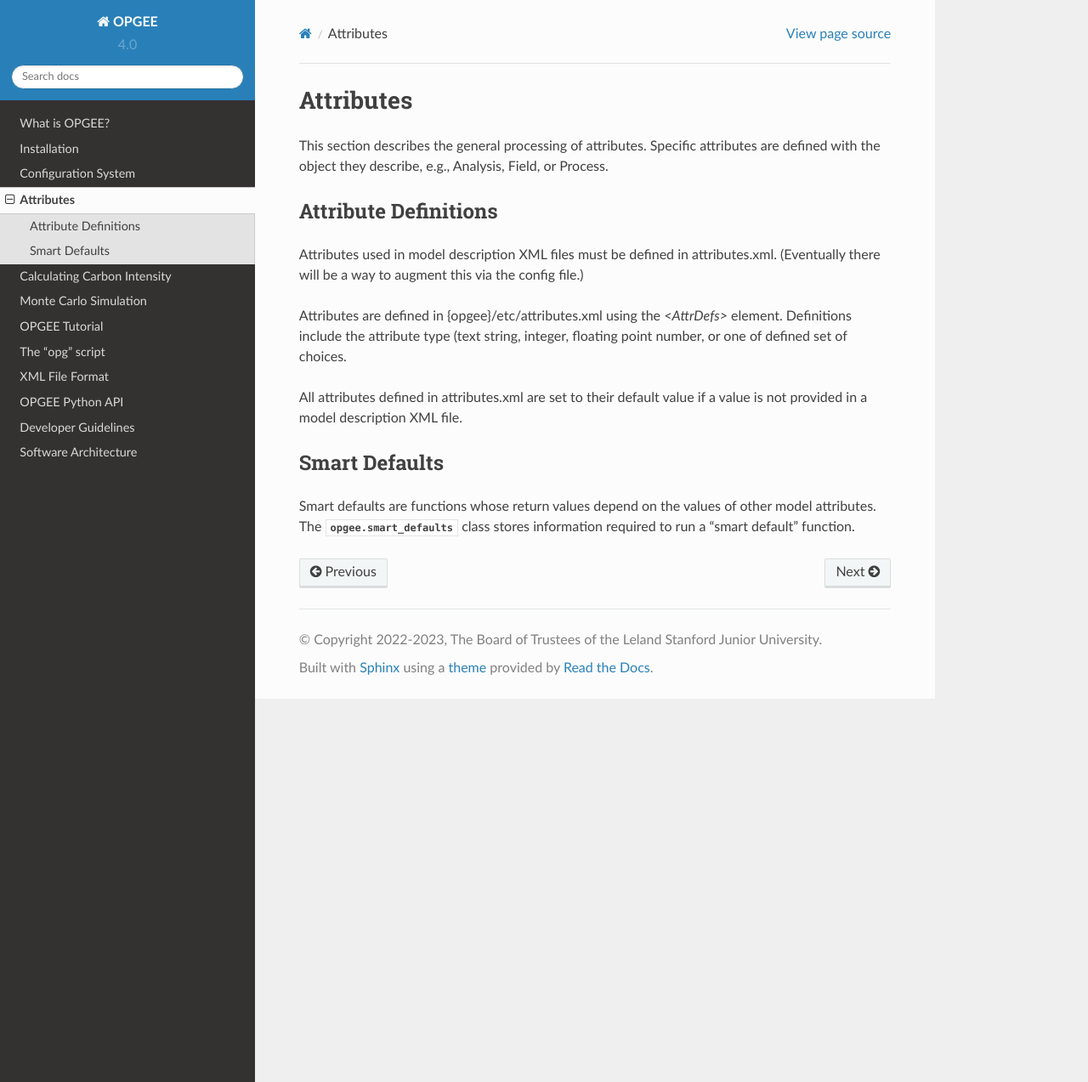
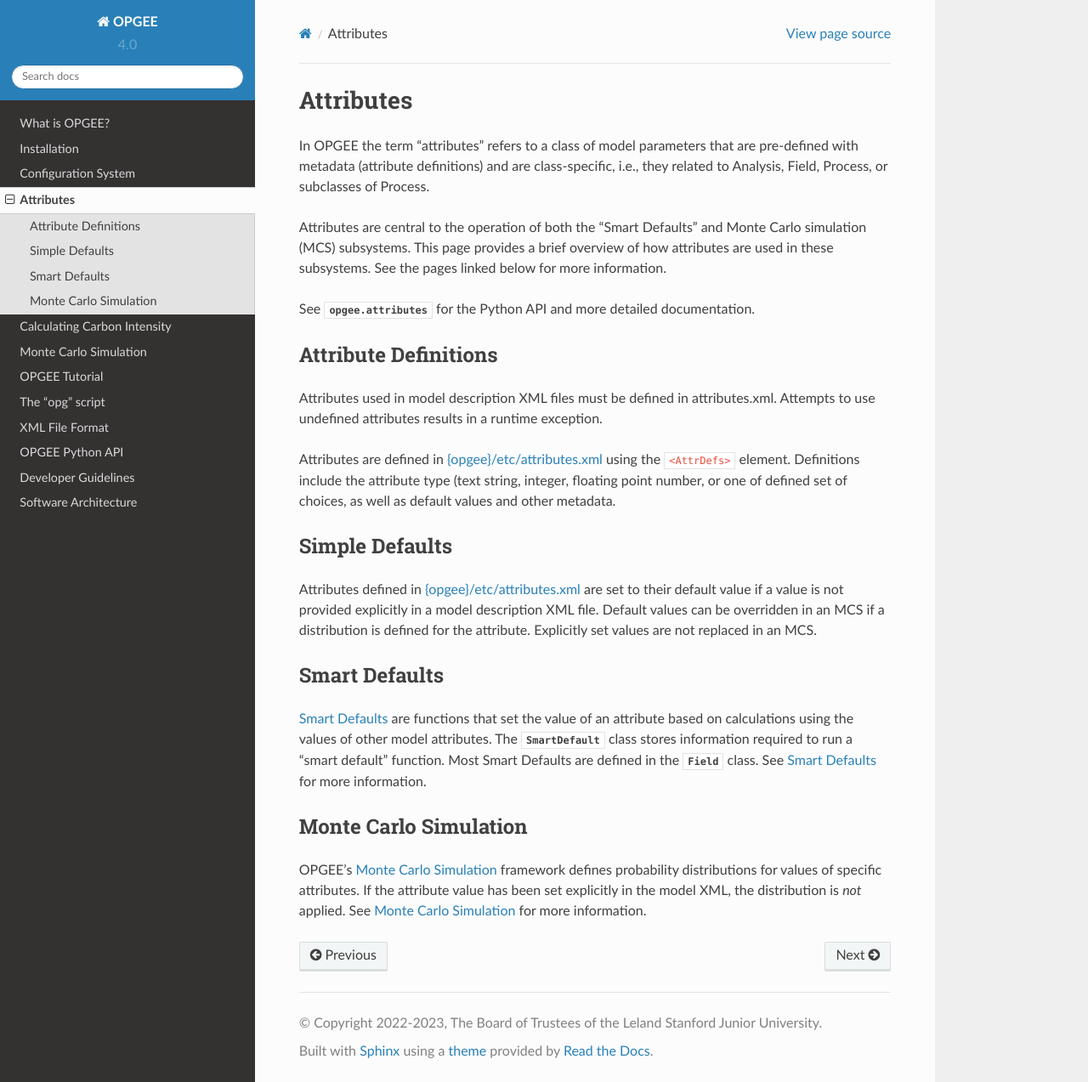
Before and after one commit to msmasnadi/OPGEEv4, a Sphinx documentation site: the page built from docs/source/attributes.rst, in a window 1280 px wide and 1273 px high. Shown: the whole window at 85% size. Built offline with Sphinx 7.4.7 and the Read the Docs theme 2.0.0, drawn with Linux system fonts in a browser that asks for light colours.

Commit message:
Added documentation for MCS

```diff
--- a/docs/source/attributes.rst
+++ b/docs/source/attributes.rst
@@ -1,25 +1,46 @@
 Attributes
 ===========
 
-This section describes the general processing of attributes. Specific attributes are defined
-with the object they describe, e.g., Analysis, Field, or Process.
+In OPGEE the term "attributes" refers to a class of model parameters that are pre-defined
+with metadata (attribute definitions) and are class-specific, i.e., they related to
+Analysis, Field, Process, or subclasses of Process.
+
+Attributes are central to the operation of both the "Smart Defaults" and Monte Carlo
+simulation (MCS) subsystems. This page provides a brief overview of how attributes are
+used in these subsystems. See the pages linked below for more information.
+
+See :obj:`opgee.attributes` for the Python API and more detailed documentation.
 
 Attribute Definitions
 ----------------------
 
 Attributes used in model description XML files must be defined in attributes.xml.
-(Eventually there will be a way to augment this via the config file.)
+Attempts to use undefined attributes results in a runtime exception.
 
-Attributes are defined in {opgee}/etc/attributes.xml using the `<AttrDefs>` element.
-Definitions include the attribute type (text string, integer, floating point number,
-or one of defined set of choices.
+Attributes are defined in `{opgee}/etc/attributes.xml <opgee-xml.html#attributes-xml>`__
+using the ``<AttrDefs>`` element. Definitions include the attribute type (text string,
+integer, floating point number, or one of defined set of choices, as well as default
+values and other metadata.
 
-All attributes defined in attributes.xml are set to their default value if a value
-is not provided in a model description XML file.
+Simple Defaults
+-----------------
+Attributes defined in `{opgee}/etc/attributes.xml <opgee-xml.html#attributes-xml>`__
+are set to their default value if a value is not provided explicitly in a model
+description XML file. Default values can be overridden in an MCS if a distribution
+is defined for the attribute. Explicitly set values are not replaced in an MCS.
 
 Smart Defaults
 ---------------
+:doc:`opgee.smart_defaults` are functions that set the value of an attribute based
+on calculations using the values of other model attributes.
+The :class:`.SmartDefault` class stores information
+required to run a "smart default" function. Most Smart Defaults are defined in the
+:class:`.Field` class. See :doc:`opgee.smart_defaults` for more information.
 
-Smart defaults are functions whose return values depend on the values
-of other model attributes. The :obj:`opgee.smart_defaults` class stores information
-required to run a "smart default" function.
+Monte Carlo Simulation
+------------------------
+
+OPGEE's :doc:`monte-carlo` framework defines probability distributions for values
+of specific attributes. If the attribute value has been set explicitly in the
+model XML, the distribution is *not* applied. See :doc:`monte-carlo` for more
+information.
```
Also changed, not shown: docs/source/monte-carlo.rst (+30 -2 lines), 1 other file.
